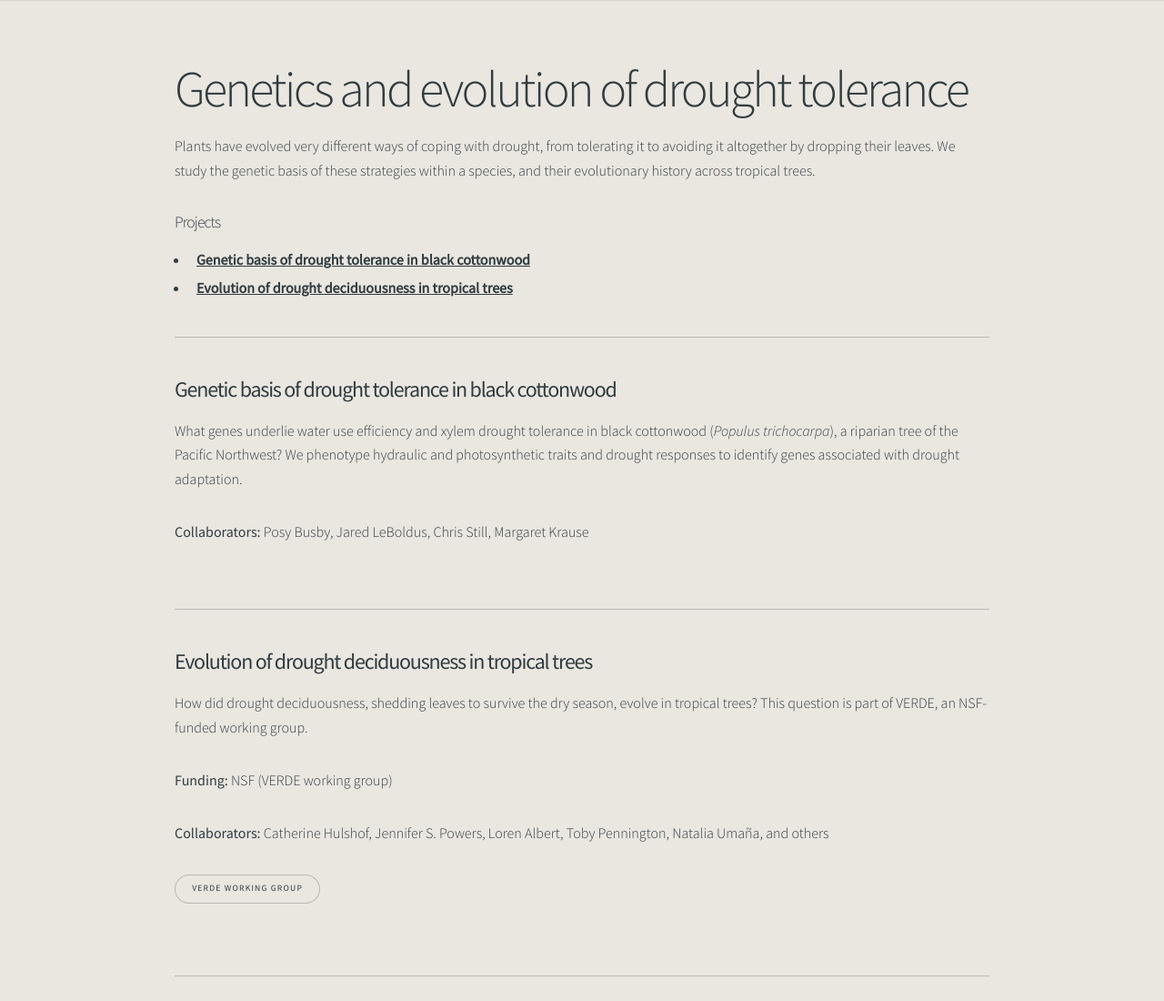
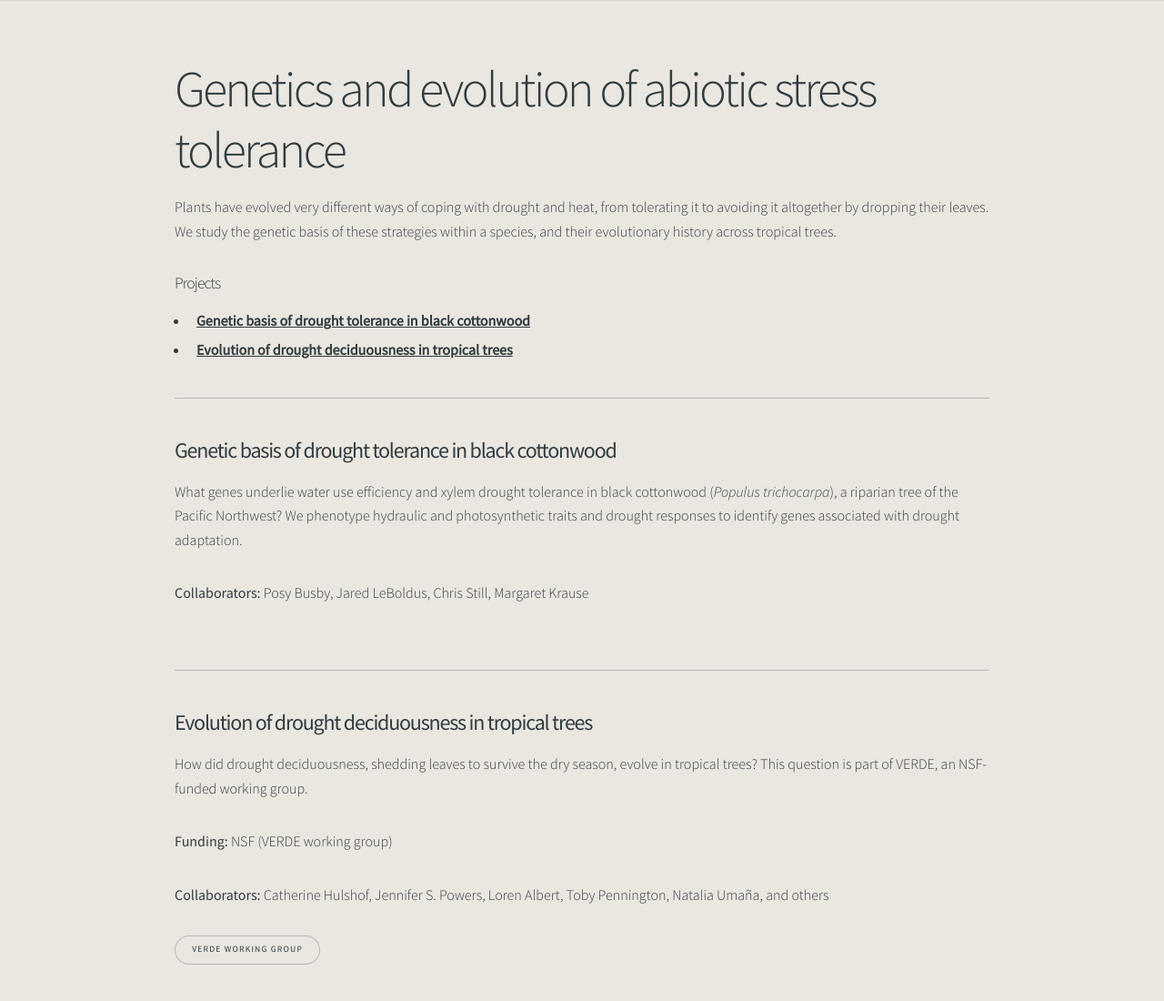
Before and after one commit to gevargu/gevargu.github.io, a plain HTML site: page research/drought-tolerance/index.html in a window 1280 px wide. Shown: the top 1100 px of the page at 91% size. Drawn offline with Linux system fonts and the light colour scheme.

Commit message:
small change in research description

```diff
--- a/index.xml
+++ b/index.xml
@@ -9,7 +9,7 @@
     <copyright>2024</copyright>
     <atom:link href="https://gevargu.github.io/index.xml" rel="self" type="application/rss+xml" />
     <item>
-      <title>Genetics and evolution of drought tolerance</title>
+      <title>Genetics and evolution of abiotic stress tolerance</title>
       <link>https://gevargu.github.io/research/drought-tolerance/</link>
       <pubDate>Mon, 01 Jan 0001 00:00:00 +0000</pubDate>
       <guid>https://gevargu.github.io/research/drought-tolerance/</guid>
--- a/research/drought-tolerance/index.html
+++ b/research/drought-tolerance/index.html
@@ -92,8 +92,8 @@
 
 <section class="wrapper style1 align-left" id="research-drought-tolerance">
     <div class="inner">
-        <h1>Genetics and evolution of drought tolerance</h1>
-        <p>Plants have evolved very different ways of coping with drought, from tolerating it to avoiding it altogether by dropping their leaves. We study the genetic basis of these strategies within a species, and their evolutionary history across tropical trees.</p>
+        <h1>Genetics and evolution of abiotic stress tolerance</h1>
+        <p>Plants have evolved very different ways of coping with drought and heat, from tolerating it to avoiding it altogether by dropping their leaves. We study the genetic basis of these strategies within a species, and their evolutionary history across tropical trees.</p>
 
 
 
```
Also changed, not shown: index.html (+2 -2 lines).
